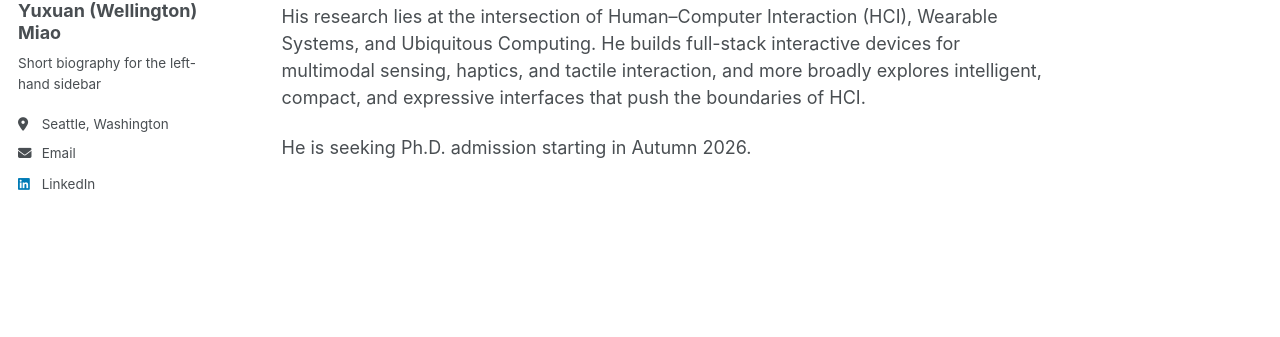
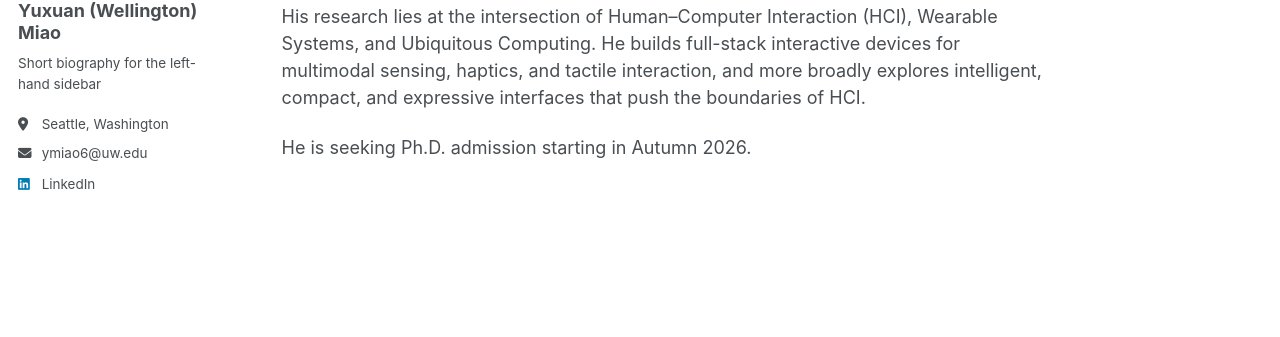
Before and after one commit to WellingtonMiao/WellingtonMiao.github.io, a Jekyll site: the page built from _pages/about.md, in a window 1280 px wide. Shown: the part 243-580 px from the top of the page. Built offline with Jekyll 4.4.1, drawn with Linux system fonts in a browser that asks for light colours; a script that is not in the unit is left out.

Commit message:
Update ui-text.yml

```diff
--- a/_data/ui-text.yml
+++ b/_data/ui-text.yml
@@ -25,7 +25,7 @@ en: &DEFAULT_EN
   feed_label                 : "Feed"
   powered_by                 : "Powered by"
   website_label              : "Website"
-  email_label                : "Email"
+  email_label                : "ymiao6@uw.edu"
   recent_posts               : "Recent Posts"
   undefined_wpm              : "Undefined parameter words_per_minute at _config.yml"
   comment_form_info          : "Your email address will not be published. Required fields are marked"
```
